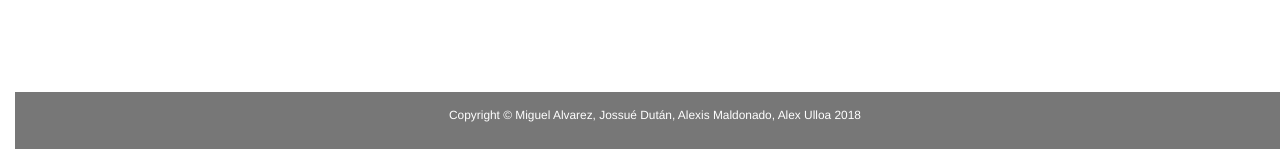
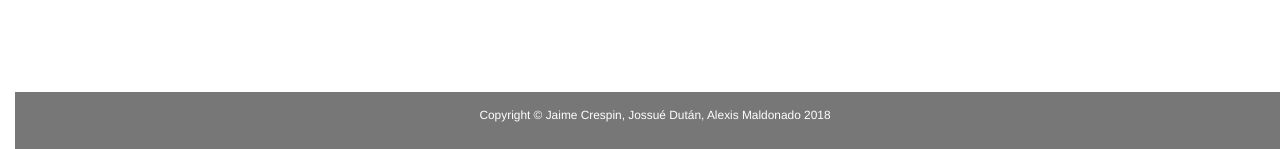
Before and after one commit to jossued/ProyectoLibres, a PHP site: page /sgoa/aplicacion/modulos_profesor/pro_buscar.php in a window 1280 px wide. Shown: the part 651-800 px from the top of the page. Run offline with PHP 8.4, Linux system fonts and the light colour scheme; a user stored in the database is signed in; data that the repository does not hold is empty.

Commit message:
Cambios Alexis
cambios modulo profesor

```diff
--- a/sgoa/aplicacion/modulos_profesor/pro_buscar.php
+++ b/sgoa/aplicacion/modulos_profesor/pro_buscar.php
@@ -200,7 +200,7 @@ if (@!$_SESSION['usuario']) {
     </div>
 </div></br></br></br>
 <footer class="label-default container-fluid text-center">
-    <p class="copyright small">Copyright &copy; Miguel Alvarez, Jossué Dután, Alexis Maldonado, Alex Ulloa 2018</p>
+    <p class="copyright small">Copyright &copy; Jaime Crespin, Jossué Dután, Alexis Maldonado 2018</p>
 </footer>
 </body>
 
--- a/sgoa/aplicacion/modulos_profesor/pro_comentarios.php
+++ b/sgoa/aplicacion/modulos_profesor/pro_comentarios.php
@@ -180,7 +180,7 @@ if (@!$_SESSION['usuario']) {
         </div></br></br></br>
 
         <footer class="label-default container-fluid text-center">
-            <p class="copyright small">Copyright &copy; Miguel Alvarez, Jossué Dután, Alexis Maldonado, Alex Ulloa 2018</p>
+            <p class="copyright small">Copyright &copy; Jaime Crespin, Jossué Dután, Alexis Maldonado 2018</p>
         </footer>
     </body>
 
--- a/sgoa/aplicacion/modulos_profesor/pro_ejecutar_buscar.php
+++ b/sgoa/aplicacion/modulos_profesor/pro_ejecutar_buscar.php
@@ -227,7 +227,7 @@ if (@!$_SESSION['usuario']) {
             </div>
         </div>
         <footer class="label-default container-fluid text-center">
-            <p class="copyright small">Copyright &copy; Miguel Alvarez, Jossué Dután, Alexis Maldonado, Alex Ulloa 2018</p>
+            <p class="copyright small">Copyright &copy; Jaime Crespin, Jossué Dután, Alexis Maldonado 2018</p>
         </footer>
     </body>
 
--- a/sgoa/aplicacion/modulos_profesor/pro_herramientas.php
+++ b/sgoa/aplicacion/modulos_profesor/pro_herramientas.php
@@ -283,9 +283,10 @@ if (@!$_SESSION['usuario']) {
             <!-- --------------------------------------------- -->
 
             <footer class="label-default container-fluid text-center">
-                <p class="copyright small">Copyright &copy; Miguel Alvarez, Jossué Dután, Alexis Maldonado, Alex Ulloa 2018</p>
+                <p class="copyright small">Copyright &copy; Jaime Crespin, Jossué Dután, Alexis Maldonado 2018</p>
             </footer>
             </script>
+
     </body>
 
 </html>
```
